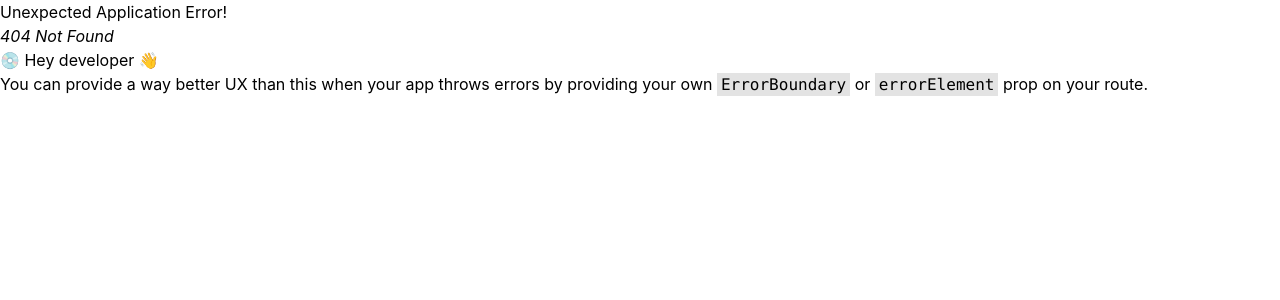
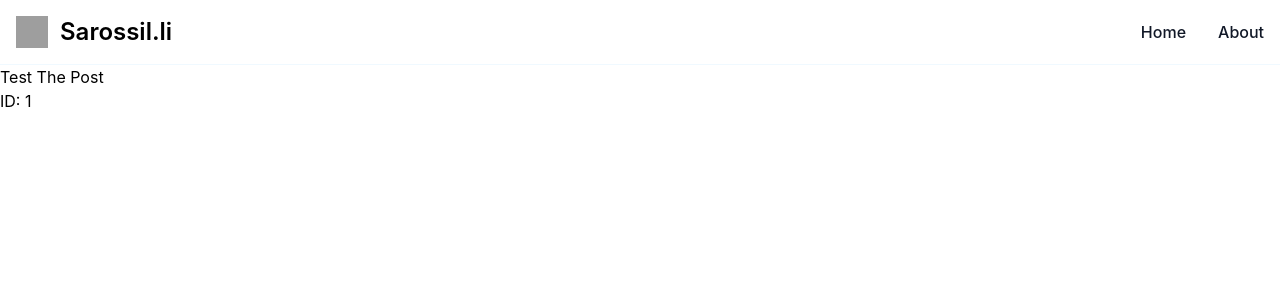
Before and after one commit to sarossilli/srossilli, a React (Create React App) app: page /posts/1 in a window 1280 px wide. Before the commit this address had no page. Shown: the top 300 px of the page. Built offline with nearby package versions, Linux system fonts and the light colour scheme; grey boxes are pictures that could not be loaded.

Commit message:
setup post details page and routing with props

```diff
--- a/src/components/Posts/Post/Post.tsx
+++ b/src/components/Posts/Post/Post.tsx
@@ -3,15 +3,15 @@ import React from 'react';
 function Post() {
     return (
         <div className="max-w-sm bg-white border border-gray-200 rounded-lg shadow-md dark:bg-gray-800 dark:border-gray-700">
-            <a href="#">
+            <a href="/posts/1">
                 <img className="rounded-t-lg" src="https://raw.githubusercontent.com/Sarossilli/Musical-Joycons/master/readme/header.gif" alt="" />
             </a>
             <div className="p-5">
-                <a href="#">
+                <a href="/posts/1">
                     <h5 className="mb-2 text-2xl font-bold tracking-tight text-gray-900 dark:text-white">The best post title ever!</h5>
                 </a>
                 <p className="mb-3 font-normal text-gray-700 dark:text-gray-400">A short little description that is about the post.</p>
-                <a href="#" className="inline-flex items-center px-5 py-2.5 text-sm font-medium text-center text-white bg-blue-700 rounded-lg hover:bg-blue-800 focus:ring-4 focus:outline-none focus:ring-blue-300 dark:bg-blue-600 dark:hover:bg-blue-700 dark:focus:ring-blue-800">
+                <a href="/posts/1" className="inline-flex items-center px-5 py-2.5 text-sm font-medium text-center text-white bg-blue-700 rounded-lg hover:bg-blue-800 focus:ring-4 focus:outline-none focus:ring-blue-300 dark:bg-blue-600 dark:hover:bg-blue-700 dark:focus:ring-blue-800">
                     Read more
                     <svg className="w-3.5 h-3.5 ms-2 rtl:rotate-180" aria-hidden="true" xmlns="http://www.w3.org/2000/svg" fill="none" viewBox="0 0 14 10">
                         <path stroke="currentColor" stroke-linecap="round" stroke-linejoin="round" stroke-width="2" d="M1 5h12m0 0L9 1m4 4L9 9" />
--- a/src/index.tsx
+++ b/src/index.tsx
@@ -6,6 +6,7 @@ import { createBrowserRouter, createRoutesFromElements, Route, RouterProvider }
 import Home from './pages/Home';
 import About from './pages/About';
 import Navbar from './components/Navbar/Navbar';
+import PostDetails from './pages/PostDetails';
 
 const root = ReactDOM.createRoot(
   document.getElementById('root') as HTMLElement
@@ -16,6 +17,8 @@ const router = createBrowserRouter(
     <Route path="/" element={<Navbar />}>
       <Route index element={<Home />} />
       <Route path="about" element={<About />} />
+      <Route path="posts/:id" element={<PostDetails/>} />
+
     </Route>
   )
 );
--- /dev/null
+++ b/src/pages/PostDetails.tsx
@@ -0,0 +1,19 @@
+import React from 'react';
+import Navbar from '../components/Navbar/Navbar';
+import PostList from '../components/Posts/PostList';
+import {useParams} from "react-router-dom";
+
+function PostDetails() {
+    const {id} = useParams();
+    return (
+        <div className="PostDetails">
+            <h1>Test The Post</h1>
+            <p>
+                ID: {id}
+            </p>
+        </div>
+    )
+
+}
+
+export default PostDetails
```
